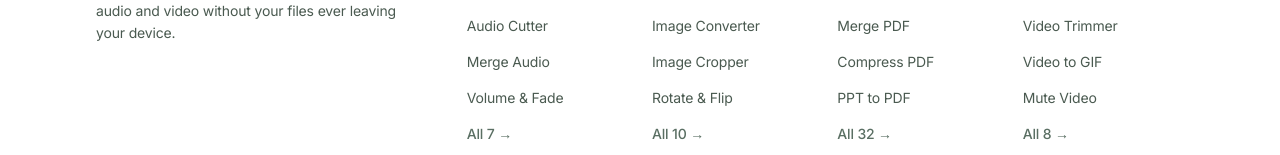
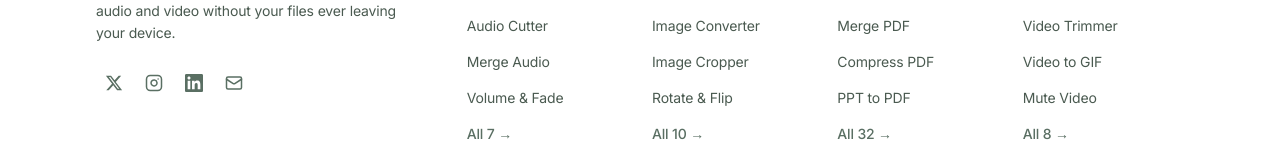
Before and after one commit to dailyorbit-studio/Junglepdf, a Next.js app: page / in a window 1280 px wide. Shown: the part 5434-5589 px from the top of the page. Built offline with nearby package versions, Linux system fonts and the light colour scheme; no server answers.

Commit message:
Add social links to the footer; rename og-image.png to card.png

```diff
--- a/scripts/build-brand-assets.mjs
+++ b/scripts/build-brand-assets.mjs
@@ -77,7 +77,7 @@ const ogCard = `
 // signature. It is the same mark the header draws (BrandMark on a bg-accent
 // tile) and the same one the favicon uses, so all three stay one picture.
 const outputs = [
-  ["public/og-image.png", ogCard, null],
+  ["public/card.png", ogCard, null],
   ["public/images/logo.png", mark(512), 512],
   ["src/app/apple-icon.png", mark(180), 180],
   ["src/app/icon.png", mark(512), 512],
--- a/src/app/layout.tsx
+++ b/src/app/layout.tsx
@@ -5,7 +5,7 @@ import NavBar from "@/components/NavBar";
 import Footer from "@/components/Footer";
 import ConsentBanner from "@/components/ConsentBanner";
 import ThirdPartyScripts from "@/components/ThirdPartyScripts";
-import { SITE_URL, SITE_NAME, CREATOR } from "@/lib/site";
+import { SITE_URL, SITE_NAME, CREATOR, SOCIAL_LINKS } from "@/lib/site";
 
 // Self-hosted at build time by next/font — no render-blocking round trip to
 // fonts.googleapis.com, and no FOUT from a stylesheet <link>.
@@ -62,7 +62,7 @@ export const metadata: Metadata = {
       "Merge, split, compress and convert PDF, image, audio and video files — free, in your browser, with nothing uploaded.",
     images: [
       {
-        url: "/og-image.png",
+        url: "/card.png",
         width: 1200,
         height: 630,
         alt: `${SITE_NAME} — free file tools that run in your browser`,
@@ -74,7 +74,7 @@ export const metadata: Metadata = {
     title: `${SITE_NAME} — Free Online PDF, Image, Audio & Video Tools`,
     description:
       "Merge, split, compress and convert PDF, image, audio and video files — free, in your browser, with nothing uploaded.",
-    images: ["/og-image.png"],
+    images: ["/card.png"],
   },
   robots: {
     index: true,
@@ -137,7 +137,14 @@ export default function RootLayout({
                     name: CREATOR.name,
                     url: `https://${CREATOR.domain}`,
                   },
-                  sameAs: [`https://${CREATOR.domain}`],
+                  // sameAs is how a search engine ties this site to the
+                  // accounts that operate it. The studio site plus its public
+                  // profiles — the same set the footer links to, read from one
+                  // constant so the two cannot drift apart.
+                  sameAs: [
+                    `https://${CREATOR.domain}`,
+                    ...SOCIAL_LINKS.map((social) => social.href),
+                  ],
                 },
                 {
                   "@type": "WebSite",
--- a/src/components/BrandMark.tsx
+++ b/src/components/BrandMark.tsx
@@ -6,7 +6,7 @@
  * copy of a generic file glyph, which is how the tab icon and the wordmark
  * ended up being two different pictures.
  *
- * The raster versions (favicon.ico, icon.png, apple-icon.png, og-image.png)
+ * The raster versions (favicon.ico, icon.png, apple-icon.png, card.png)
  * come from the same path data via `scripts/build-brand-assets.mjs`; keep the
  * two in step when changing the shape.
  */
--- a/src/components/Footer.tsx
+++ b/src/components/Footer.tsx
@@ -15,7 +15,7 @@ import {
   conversionHref,
   conversionLabel,
 } from "@/lib/conversions";
-import { SITE_NAME, CREATOR } from "@/lib/site";
+import { SITE_NAME, CREATOR, SOCIAL_LINKS } from "@/lib/site";
 
 /**
  * Site footer.
@@ -73,6 +73,47 @@ export default function Footer() {
               and edit documents, images, audio and video without your files ever
               leaving your device.
             </p>
+
+            {/*
+              Inline SVG rather than an icon package. Four glyphs do not justify
+              a dependency, and the site's whole claim is that it fetches nothing
+              from anyone — which a webfont-backed icon set would quietly break.
+
+              The row is a <ul>, not loose anchors: it is a list of the same kind
+              of thing, and a screen reader announcing "list, 4 items" is the
+              difference between a navigable group and four stray links.
+            */}
+            <ul className="mt-5 flex items-center gap-1">
+              {SOCIAL_LINKS.map((social) => (
+                <li key={social.href}>
+                  <a
+                    href={social.href}
+                    target="_blank"
+                    rel="me noopener noreferrer"
+                    aria-label={`${CREATOR.name} on ${social.label}`}
+                    className="inline-flex h-9 w-9 items-center justify-center rounded-md text-ink-muted hover:text-accent hover:bg-surface-raised transition-colors duration-150"
+                  >
+                    <SocialIcon name={social.label} />
+                  </a>
+                </li>
+              ))}
+
+              {/*
+                Points at the contact page, not a mailto:. The address in the
+                footer of 122 pages is exactly what address-harvesting crawlers
+                exist to collect — the contact page and the Organization schema
+                already carry it for anyone actually looking.
+              */}
+              <li>
+                <Link
+                  href="/legal/contact/"
+                  aria-label="Contact us"
+                  className="inline-flex h-9 w-9 items-center justify-center rounded-md text-ink-muted hover:text-accent hover:bg-surface-raised transition-colors duration-150"
+                >
+                  <SocialIcon name="Email" />
+                </Link>
+              </li>
+            </ul>
           </div>
 
           {/*
@@ -176,6 +217,67 @@ export default function Footer() {
   );
 }
 
+/**
+ * The four footer glyphs, drawn inline.
+ *
+ * X and LinkedIn are solid marks, so they fill; Instagram and the envelope are
+ * line marks, so they stroke. Mixing the two conventions in one row is what
+ * makes an icon set look assembled rather than designed — these are sized and
+ * weighted to sit together.
+ */
+function SocialIcon({ name }: { name: string }) {
+  const common = { width: 18, height: 18, "aria-hidden": true } as const;
+
+  if (name === "X") {
+    return (
+      <svg {...common} viewBox="0 0 24 24" fill="currentColor">
+        <path d="M18.244 2.25h3.308l-7.227 8.26 8.502 11.24H16.17l-5.214-6.817L4.99 21.75H1.68l7.73-8.835L1.254 2.25H8.08l4.713 6.231zm-1.161 17.52h1.833L7.084 4.126H5.117z" />
+      </svg>
+    );
+  }
+
+  if (name === "LinkedIn") {
+    return (
+      <svg {...common} viewBox="0 0 24 24" fill="currentColor">
+        <path d="M20.447 20.452h-3.554v-5.569c0-1.328-.027-3.037-1.852-3.037-1.853 0-2.136 1.445-2.136 2.939v5.667H9.351V9h3.414v1.561h.046c.477-.9 1.637-1.85 3.37-1.85 3.601 0 4.267 2.37 4.267 5.455v6.286zM5.337 7.433c-1.144 0-2.063-.926-2.063-2.065 0-1.138.92-2.063 2.063-2.063 1.14 0 2.064.925 2.064 2.063 0 1.139-.925 2.065-2.064 2.065zm1.782 13.019H3.555V9h3.564v11.452zM22.225 0H1.771C.792 0 0 .774 0 1.729v20.542C0 23.227.792 24 1.771 24h20.451C23.2 24 24 23.227 24 22.271V1.729C24 .774 23.2 0 22.222 0h.003z" />
+      </svg>
+    );
+  }
+
+  if (name === "Instagram") {
+    return (
+      <svg
+        {...common}
+        viewBox="0 0 24 24"
+        fill="none"
+        stroke="currentColor"
+        strokeWidth="2"
+        strokeLinecap="round"
+        strokeLinejoin="round"
+      >
+        <rect x="2" y="2" width="20" height="20" rx="5" ry="5" />
+        <path d="M16 11.37A4 4 0 1 1 12.63 8 4 4 0 0 1 16 11.37z" />
+        <line x1="17.5" y1="6.5" x2="17.51" y2="6.5" />
+      </svg>
+    );
+  }
+
+  return (
+    <svg
+      {...common}
+      viewBox="0 0 24 24"
+      fill="none"
+      stroke="currentColor"
+      strokeWidth="2"
+      strokeLinecap="round"
+      strokeLinejoin="round"
+    >
+      <rect x="2" y="4" width="20" height="16" rx="2" />
+      <path d="m22 7-8.97 5.7a1.94 1.94 0 0 1-2.06 0L2 7" />
+    </svg>
+  );
+}
+
 function FooterColumn({
   title,
   className,
--- a/src/lib/seo.ts
+++ b/src/lib/seo.ts
@@ -25,7 +25,7 @@ import { findTool } from "./tools";
  */
 
 const OG_IMAGE = {
-  url: "/og-image.png",
+  url: "/card.png",
   width: 1200,
   height: 630,
   alt: `${SITE_NAME} — free file tools that run in your browser`,
--- a/src/lib/site.ts
+++ b/src/lib/site.ts
@@ -24,3 +24,22 @@ export const CREATOR = {
   domain: "dailyorbitstudio.space",
   email: "dailyorbitstudio@gmail.com",
 } as const;
+
+/**
+ * The studio's public profiles.
+ *
+ * Two consumers, which is why they live here rather than inline in the footer:
+ * the footer icon row, and the `sameAs` array on the Organization schema in
+ * layout.tsx. `sameAs` is how a search engine ties this site to the accounts
+ * that operate it — it is the field behind knowledge-panel association, and an
+ * identifiable operator is something both ad-network reviewers and search
+ * quality raters look for.
+ *
+ * JunglePDF has no accounts of its own; these are the studio's, and pointing at
+ * them is more honest than inventing empty product profiles.
+ */
+export const SOCIAL_LINKS = [
+  { label: "X", href: "https://x.com/dailyorbit_std" },
+  { label: "Instagram", href: "https://www.instagram.com/dailyorbit_std" },
+  { label: "LinkedIn", href: "https://www.linkedin.com/company/dailyorbit-studio" },
+] as const;
```
Also changed, not shown: public/card.png (renamed from public/og-image.png), 1 other file (tests, documents, lock files or other folders).
